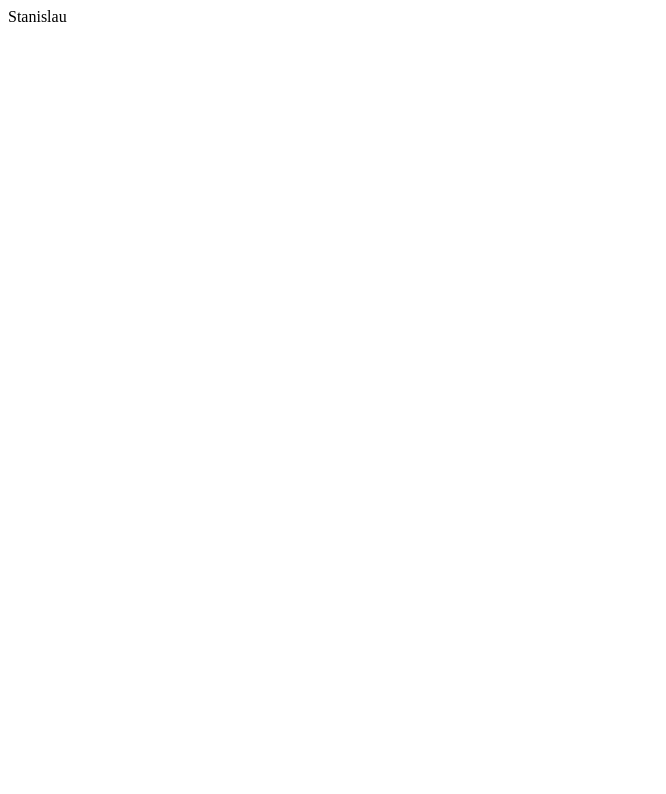
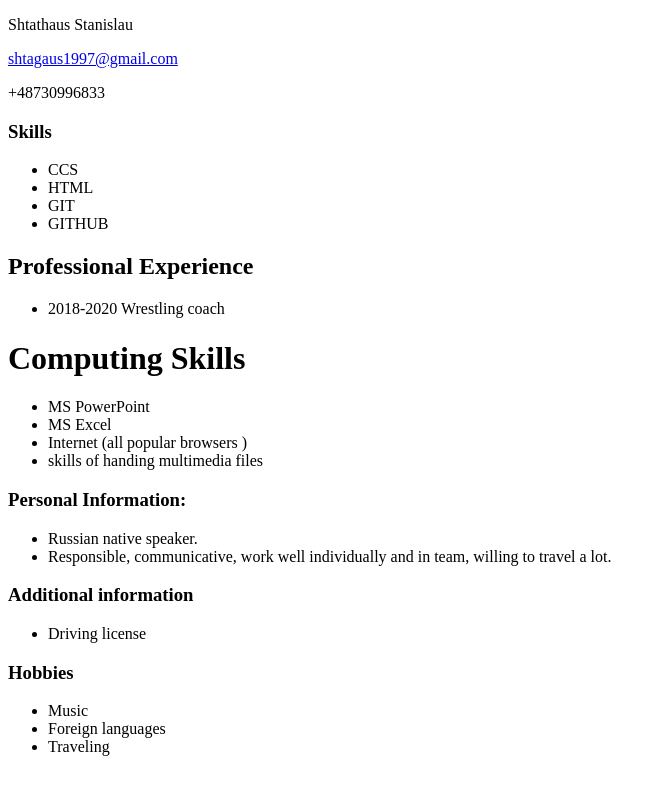
Before and after one commit to Shtathaus/rsschool-cv, a plain HTML site: page index.html in a window 1280 px wide. Shown: the whole page, without its empty margins (0-666 px from the left). Drawn offline with Linux system fonts and the light colour scheme.

Commit message:
Update index.html

```diff
--- a/index.html
+++ b/index.html
@@ -1 +1,53 @@
-Stanislau
+<!DOCTYPE html>
+<html lang="en">
+ <head>
+<link type="text/css" rel="stylesheet" href="style.css"/>
+<title>
+<b>cv</b>
+</title>
+</head>
+<body>
+<div id="header">
+<p id="name">Shtathaus Stanislau</p>
+         <a href="mailto:shtagaus1997@gmail.com" target="_blank"><p id="email">shtagaus1997@gmail.com</p></a>
+         <p id="contact">+48730996833</p>
+     </div>
+     <div class="left">
+     </div>
+     <div class="right">
+            <h3>Skills</h3>
+            <ul>
+                <li>CCS</li>
+                <li>HTML</li>
+                <li>GIT</li>
+                <li>GITHUB</li></ul>
+            <h2>Professional Experience</h2>
+            <ul>
+                <li>2018-2020 Wrestling coach</li>
+               </ul>
+            <h1>Computing Skills</h1>
+                 <ul>
+                    <li> MS PowerPoint</li>
+                     <li>MS Excel</li>
+                     <li>Internet (all popular browsers )</li>
+                     <li>skills of handing multimedia files</li>
+               </ul>
+            <h3>Personal Information:</h3>
+            <ul>
+                <li>Russian native speaker.</li>
+                <li>Responsible, communicative, work well individually and in team, willing to travel a lot. </li>
+            </ul>
+            <h3>Additional information</h3>
+            <ul>
+                <li>Driving license</li>
+            </ul>
+            <h3>Hobbies</h3>
+            <ul>
+            <li>Music</li>
+            <li>Foreign languages</li>
+            <li>Traveling</li>
+            </ul>
+     </div>
+     <div id="footer"></div>
+    </body>
+</html>
```
